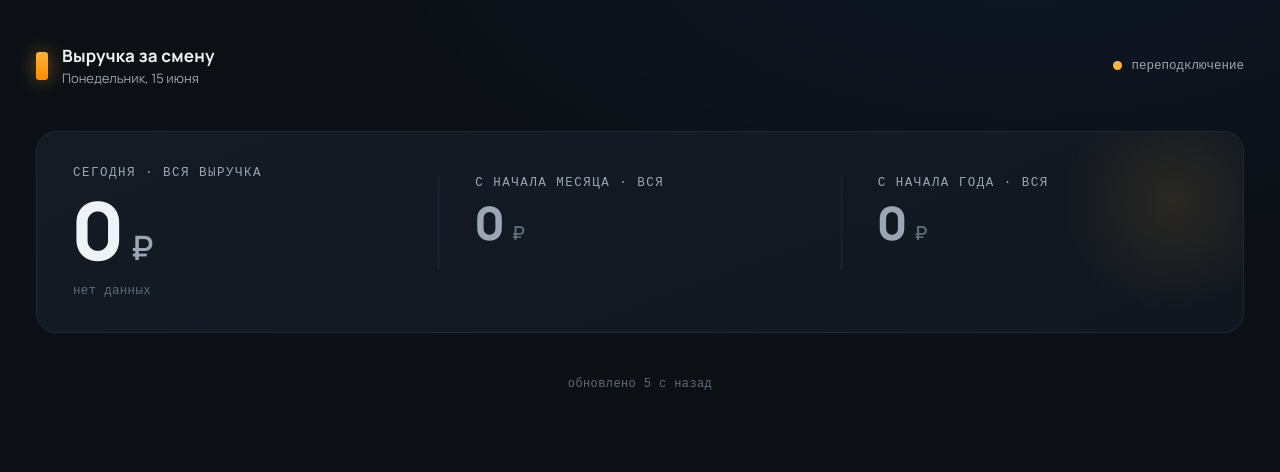
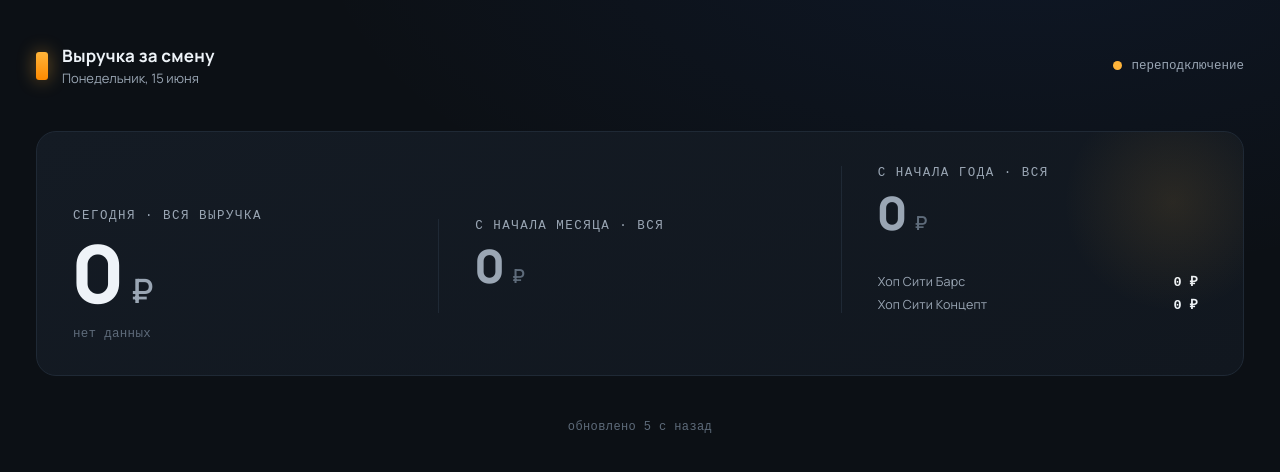
Before and after one commit to M4DD0GzZ/bar-dashboard, a website built with Vite: page index.html in a window 1280 px wide. Built offline with nearby package versions, Linux system fonts and the light colour scheme; some packages are replaced by stand-ins of ours; no server answers; the database is empty; a web font is replaced by a local one.

Commit message:
dashboard: разбивка YTD по юрлицам (Хоп Сити Барс / Концепт)

```diff
--- a/src/main.ts
+++ b/src/main.ts
@@ -59,6 +59,7 @@ function shell() {
           <div class="hero-label mono">С начала года · вся</div>
           <div class="hero-num hero-num-sm"><span id="totalYtd">0</span><i>₽</i></div>
           <div class="hero-yoy" id="yearYoy"></div>
+          <div class="hero-split" id="yearSplit"></div>
         </div>
       </div>
       <div class="hero-foot mono" id="heroFoot">—</div>
@@ -130,6 +131,9 @@ function paint(bumpId?: number) {
   // same for the year (YTD): only bars with comparable history a year ago
   const totalYtdYa = sorted.reduce((s, r) => s + (r.totalYtdYa > 0 ? r.totalYtdYa : 0), 0);
   const totalYtdCmp = sorted.reduce((s, r) => s + (r.totalYtdYa > 0 ? r.totalYtd : 0), 0);
+  // YTD by legal entity: Хоп Сити Барс = Шоссе(1)+Строгино(2), Хоп Сити Концепт = Флакон(3)
+  const ytdBars = sorted.reduce((s, r) => s + (r.id === 1 || r.id === 2 ? r.totalYtd : 0), 0);
+  const ytdConcept = sorted.reduce((s, r) => s + (r.id === 3 ? r.totalYtd : 0), 0);
   const max = sorted.reduce((m, r) => Math.max(m, r.totalM || 0), 0) || 1;
 
   document.getElementById('total')!.textContent = rub.format(Math.round(total));
@@ -178,6 +182,10 @@ function paint(bumpId?: number) {
   const yearYoyEl = document.getElementById('yearYoy')!;
   monthYoyEl.innerHTML = totalMonthYa > 0 ? yoyBadge(totalMonthCmp, totalMonthYa, 'в этом месяце год назад') : '';
   yearYoyEl.innerHTML = totalYtdYa > 0 ? yoyBadge(totalYtdCmp, totalYtdYa, 'за тот же период год назад') : '';
+  const yearSplitEl = document.getElementById('yearSplit')!;
+  yearSplitEl.innerHTML =
+    `<span class="split-row"><span class="split-name">Хоп Сити Барс</span><span class="split-val mono">${rub.format(Math.round(ytdBars))} ₽</span></span>` +
+    `<span class="split-row"><span class="split-name">Хоп Сити Концепт</span><span class="split-val mono">${rub.format(Math.round(ytdConcept))} ₽</span></span>`;
   if (sorted.length) {
     hf.innerHTML = `${sorted.length} бара · лидер месяца ${sorted[0].name}`;
   } else {
--- a/src/style.css
+++ b/src/style.css
@@ -232,3 +232,11 @@ body {
 /* ---- hero YoY badges (under month / year metrics) ---- */
 .hero-yoy { margin-top: 8px; min-height: 16px; }
 .hero-yoy .yoy { font-size: 12.5px; }
+
+/* ---- hero: revenue split by legal entity ---- */
+.hero-split { margin-top: 12px; display: flex; flex-direction: column; gap: 5px; }
+.split-row { display: flex; align-items: baseline; justify-content: space-between;
+  gap: 12px; max-width: 320px; }
+.split-name { color: var(--ink-dim); font-size: 12.5px; letter-spacing: .2px; }
+.split-val { color: var(--ink); font-size: 13.5px; font-weight: 600;
+  font-variant-numeric: tabular-nums; }
```
